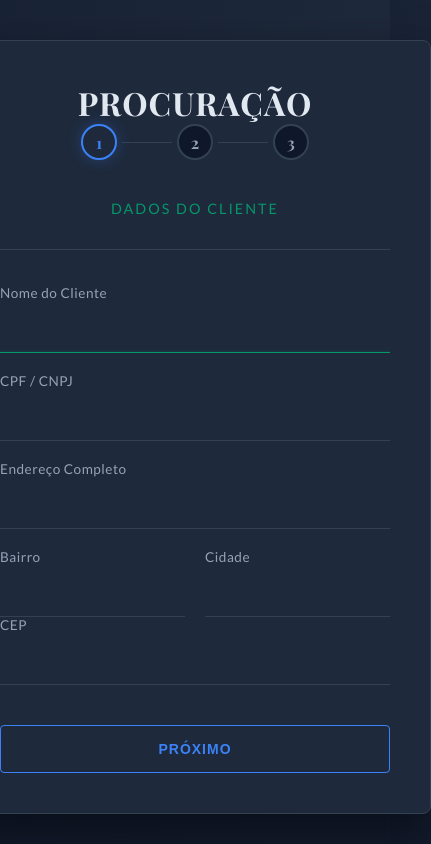
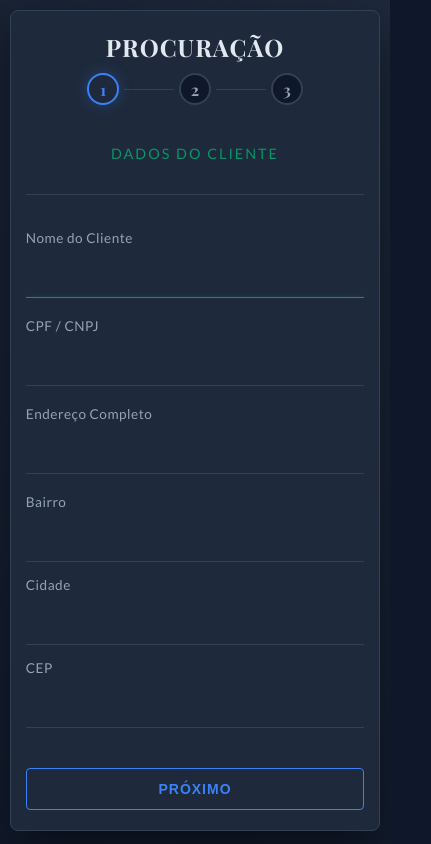
Before and after one commit to mosiah-andrade/apiGeradorDeProcuracao, a React (Vite) app in the folder FRONT/front-contratos/: page / in a window 390 px wide. Shown: the top 844 px of the page, 431 px wide, since content can reach past the window. Built offline with nearby package versions, Linux system fonts and the light colour scheme.

Commit message:
fix ads block to show temp ads

```diff
--- a/FRONT/front-contratos/src/AdSenseBanner.jsx
+++ b/FRONT/front-contratos/src/AdSenseBanner.jsx
@@ -1,5 +1,6 @@
 // src/AdSenseBanner.jsx
 import React, { useEffect, useRef } from 'react';
+import anuncio from '/imagem-social-share.png';
 
 const AdSenseBanner = () => {
   const adRef = useRef(null);
@@ -28,16 +29,19 @@ const AdSenseBanner = () => {
     // min-width e min-height garantem que o espaço exista mesmo antes do anúncio chegar
     <div style={{
         overflow: 'hidden',
-        minHeight: '250px',
+        // minHeight: '250px',
         minWidth: '300px',
-        background: '#f1f1f1', // Cor de fundo para não ficar buraco negro
+        // background: '#f1f1f1', // Cor de fundo para não ficar buraco negro
         display: 'flex',
         justifyContent: 'center',
         alignItems: 'center',
         margin: '0 auto',
-        width: '100%'
+        width: '100%',
+        height: 'auto'
+
+
     }}>
-      <ins className="adsbygoogle"
+      {/* <ins className="adsbygoogle"
            ref={adRef}
            style={{ display: 'block', width: '100%', minWidth: '300px' }}
            data-ad-client="ca-pub-6246941190460663"
@@ -46,8 +50,12 @@ const AdSenseBanner = () => {
            data-full-width-responsive="true"
            data-ad-test="on"
           >
-           </ins>
-
+           </ins> */}
+      <img src={anuncio} alt="Anúncio" style={{
+          maxWidth: '100%',
+          height: 'auto',
+          display: 'block'
+        }} />
     </div>
   );
 };
--- a/FRONT/front-contratos/src/App.css
+++ b/FRONT/front-contratos/src/App.css
@@ -2,6 +2,10 @@
 
 /* Importando fonte clássica para os títulos (opcional, mas recomendado) */
 @import url('https://fonts.googleapis.com/css2?family=Playfair+Display:wght@400;700&family=Lato:wght@300;400;700&display=swap');
+
+* {
+  box-sizing: border-box; /* Garante que padding não estoure a largura */
+}
 
 :root {
   /* --- PALETA DARK LUXURY --- */
@@ -275,3 +279,46 @@ button:disabled {
     padding: 10px;
     background: #000;
 }
+/* --- 2. AJUSTE RESPONSIVO (Cole isso no FINAL do arquivo) --- */
+@media (max-width: 600px) {
+  .container {
+    width: 95% !important;   /* Ocupa quase toda a largura da tela */
+    max-width: 100% !important;
+    margin: 10px auto !important; /* Margem externa mínima */
+    padding: 20px 15px !important; /* Padding reduzido: 20px vertical, 15px lateral */
+  }
+
+  /* Força os campos a ocuparem 100% do espaço disponível */
+  .row {
+    display: block !important; /* Desfaz o flexbox lateral */
+  }
+
+  .half {
+    width: 100% !important;
+    margin-bottom: 15px;
+    display: block;
+  }
+
+  /* Garante que os inputs não ultrapassem a borda */
+  input, select {
+    width: 100% !important;
+    font-size: 16px; /* Evita zoom automático no iPhone */
+  }
+
+  /* Ajuste para o título não quebrar feio */
+  header h1 {
+    font-size: 1.5rem;
+    margin-bottom: 10px;
+  }
+
+  /* Ajuste dos botões */
+  .button-group {
+    flex-direction: column;
+    gap: 10px;
+  }
+
+  .button-group button {
+    width: 100%;
+    padding: 12px;
+  }
+}
```
